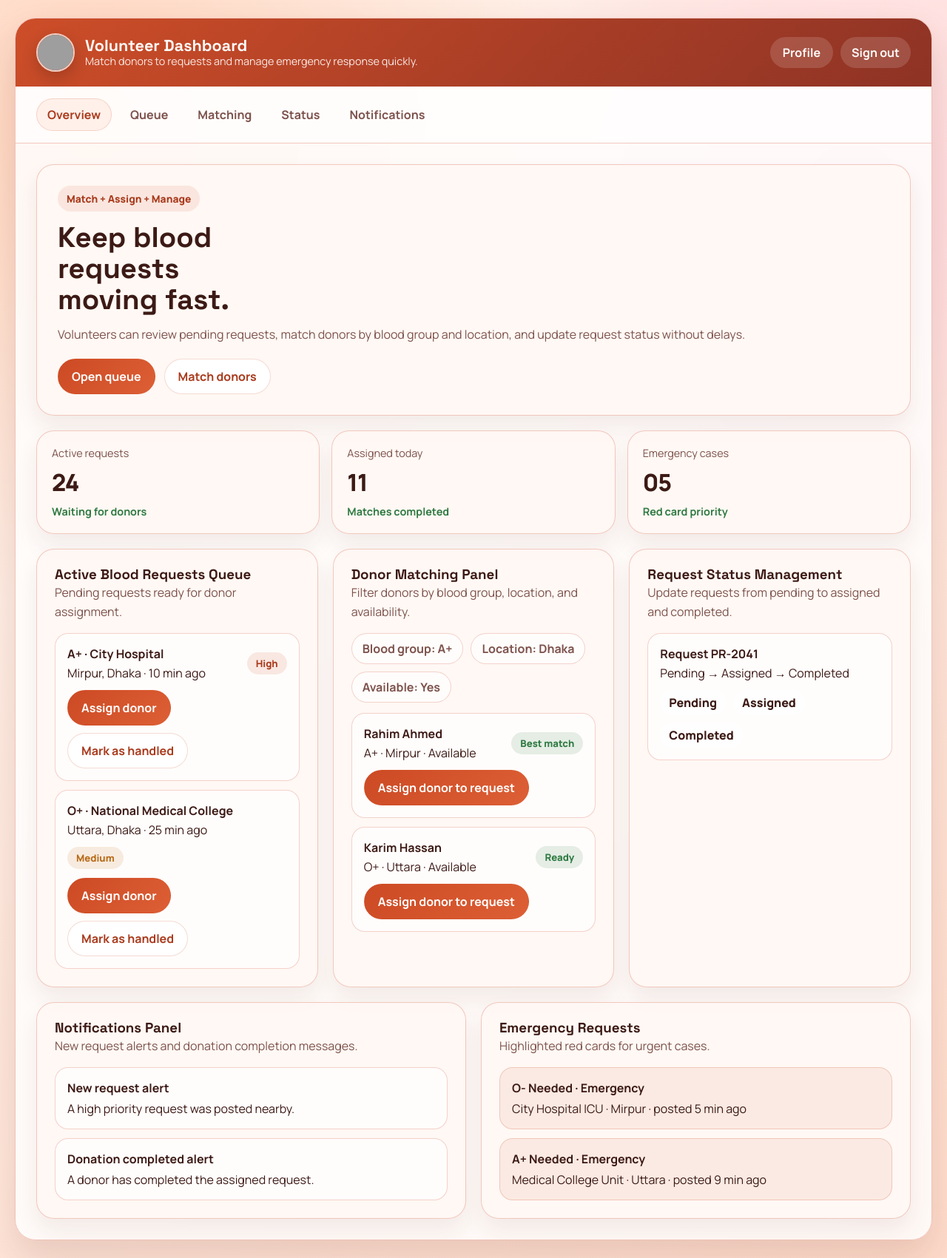
After one commit to Tamal-Ghosh/DREAM-CLUB-WEBSITE, a PHP site: page /volunteer_dashboard.html in a window 1280 px wide. The commit adds this page. Shown: the whole page at 74% size. Run offline with PHP 8.4, Linux system fonts and the light colour scheme; grey boxes are pictures that could not be loaded.

Commit message:
Admin dashboard and Volunteer Dashboard

```diff
--- a/src/frontend/css/dashboard.css
+++ b/src/frontend/css/dashboard.css
@@ -709,6 +709,195 @@ a {
   }
 }
 
+/* Volunteer dashboard */
+.queue-list,
+.matching-list,
+.notify-list,
+.user-list,
+.campaign-list,
+.overview-list {
+  display: grid;
+  gap: 12px;
+}
+
+.queue-card,
+.match-card,
+.notify-card,
+.user-card,
+.campaign-card,
+.overview-card,
+.analytics-card,
+.settings-card {
+  padding: 16px;
+  border-radius: 18px;
+  background: rgba(255, 255, 255, 0.78);
+  border: 1px solid rgba(241, 194, 184, 0.75);
+}
+
+.queue-top,
+.user-top,
+.campaign-top {
+  display: flex;
+  justify-content: space-between;
+  gap: 12px;
+  align-items: center;
+  flex-wrap: wrap;
+  margin-bottom: 10px;
+}
+
+.queue-meta,
+.user-meta,
+.campaign-meta,
+.overview-meta {
+  display: grid;
+  gap: 4px;
+}
+
+.tag,
+.role-tag,
+.metric-tag {
+  display: inline-flex;
+  align-items: center;
+  justify-content: center;
+  padding: 6px 12px;
+  border-radius: 999px;
+  font-size: 0.82rem;
+  font-weight: 800;
+}
+
+.tag.high,
+.flash.high {
+  background: rgba(204, 74, 36, 0.12);
+  color: var(--accent-dark);
+}
+
+.tag.medium {
+  background: rgba(184, 106, 22, 0.12);
+  color: var(--warn);
+}
+
+.tag.low,
+.role-tag {
+  background: rgba(47, 122, 66, 0.12);
+  color: var(--good);
+}
+
+.assign-actions,
+.status-actions,
+.campaign-actions,
+.settings-actions {
+  display: flex;
+  flex-wrap: wrap;
+  gap: 10px;
+  margin-top: 12px;
+}
+
+.flash-list {
+  display: grid;
+  gap: 12px;
+}
+
+.flash-card {
+  padding: 16px;
+  border-radius: 18px;
+  background: rgba(204, 74, 36, 0.08);
+  border: 1px solid rgba(204, 74, 36, 0.22);
+}
+
+.flash-card strong,
+.notify-card strong {
+  display: block;
+  margin-bottom: 6px;
+}
+
+.request-state {
+  display: inline-flex;
+  align-items: center;
+  justify-content: center;
+  padding: 6px 12px;
+  border-radius: 999px;
+  background: rgba(255, 255, 255, 0.72);
+  font-weight: 800;
+}
+
+/* Admin dashboard */
+.admin-grid {
+  display: grid;
+  grid-template-columns: repeat(3, minmax(0, 1fr));
+  gap: 20px;
+  margin-top: 20px;
+}
+
+.admin-grid .panel,
+.admin-grid .table-card {
+  min-height: 100%;
+}
+
+.filter-row,
+.rules-list {
+  display: flex;
+  flex-wrap: wrap;
+  gap: 10px;
+  margin-bottom: 14px;
+}
+
+.filter-chip {
+  padding: 9px 14px;
+  border-radius: 999px;
+  background: rgba(255, 255, 255, 0.78);
+  border: 1px solid rgba(241, 194, 184, 0.75);
+  font-weight: 700;
+  color: var(--muted);
+}
+
+.analytics-list {
+  display: grid;
+  gap: 12px;
+}
+
+.analytics-row {
+  display: grid;
+  grid-template-columns: 120px 1fr 60px;
+  gap: 10px;
+  align-items: center;
+}
+
+.campaign-card,
+.settings-card {
+  display: grid;
+  gap: 10px;
+}
+
+.settings-list-admin {
+  display: grid;
+  gap: 10px;
+}
+
+.settings-line {
+  padding: 14px 16px;
+  border-radius: 16px;
+  background: rgba(255, 255, 255, 0.78);
+  border: 1px solid rgba(241, 194, 184, 0.75);
+}
+
+.settings-line strong {
+  display: block;
+  margin-bottom: 4px;
+}
+
+@media (max-width: 1080px) {
+  .admin-grid {
+    grid-template-columns: 1fr;
+  }
+}
+
+@media (max-width: 720px) {
+  .analytics-row {
+    grid-template-columns: 1fr;
+  }
+}
+
+
 /* Patient dashboard extras */
 .request-form-grid {
   display: grid;
@@ -757,6 +946,10 @@ a {
 }
 
 .patient-hero-grid {
+  grid-template-columns: 1fr;
+}
+
+.volunteer-hero-grid {
   grid-template-columns: 1fr;
 }
 
--- /dev/null
+++ b/src/frontend/volunteer_dashboard.html
@@ -0,0 +1,219 @@
+<!DOCTYPE html>
+<html lang="en">
+<head>
+  <meta charset="UTF-8">
+  <meta name="viewport" content="width=device-width, initial-scale=1.0">
+  <title>Volunteer Dashboard | Dream</title>
+  <link rel="preconnect" href="https://fonts.googleapis.com">
+  <link rel="preconnect" href="https://fonts.gstatic.com" crossorigin>
+  <link href="https://fonts.googleapis.com/css2?family=Space+Grotesk:wght@400;500;600;700&family=Manrope:wght@400;500;700;800&display=swap" rel="stylesheet">
+  <link rel="stylesheet" href="css/dashboard.css">
+</head>
+<body>
+  <main class="dashboard-shell">
+    <header class="topbar">
+      <div class="brand">
+        <img class="brand-logo" src="../assets/logo.jpg" alt="Club logo">
+        <div>
+          <h1>Volunteer Dashboard</h1>
+          <p>Match donors to requests and manage emergency response quickly.</p>
+        </div>
+      </div>
+      <div class="top-actions">
+        <a class="chip profile-chip" href="#overview">Profile</a>
+        <a class="chip" href="login.html">Sign out</a>
+      </div>
+    </header>
+
+    <nav class="nav" aria-label="Dashboard sections">
+      <a class="active" href="#overview">Overview</a>
+      <a href="#queue">Queue</a>
+      <a href="#matching">Matching</a>
+      <a href="#status">Status</a>
+      <a href="#notifications">Notifications</a>
+    </nav>
+
+    <section class="dashboard-content" id="overview">
+      <div class="hero-grid volunteer-hero-grid">
+        <article class="hero-card">
+          <div class="eyebrow">Match + Assign + Manage</div>
+          <h2>Keep blood requests moving fast.</h2>
+          <p>
+            Volunteers can review pending requests, match donors by blood group and location,
+            and update request status without delays.
+          </p>
+          <div class="hero-actions">
+            <a class="btn" href="#queue">Open queue</a>
+            <a class="btn secondary" href="#matching">Match donors</a>
+          </div>
+        </article>
+      </div>
+
+      <div class="stats-grid">
+        <article class="stat">
+          <div class="label">Active requests</div>
+          <div class="value">24</div>
+          <div class="delta">Waiting for donors</div>
+        </article>
+        <article class="stat">
+          <div class="label">Assigned today</div>
+          <div class="value">11</div>
+          <div class="delta">Matches completed</div>
+        </article>
+        <article class="stat">
+          <div class="label">Emergency cases</div>
+          <div class="value">05</div>
+          <div class="delta">Red card priority</div>
+        </article>
+      </div>
+
+      <div class="admin-grid">
+        <section class="panel" id="queue">
+          <div class="panel-header">
+            <div>
+              <h3>Active Blood Requests Queue</h3>
+              <p>Pending requests ready for donor assignment.</p>
+            </div>
+          </div>
+
+          <div class="queue-list">
+            <article class="queue-card">
+              <div class="queue-top">
+                <div class="queue-meta">
+                  <strong>A+ · City Hospital</strong>
+                  <span>Mirpur, Dhaka · 10 min ago</span>
+                </div>
+                <span class="tag high">High</span>
+              </div>
+              <div class="assign-actions">
+                <a class="btn" href="#matching">Assign donor</a>
+                <a class="btn secondary" href="#status">Mark as handled</a>
+              </div>
+            </article>
+
+            <article class="queue-card">
+              <div class="queue-top">
+                <div class="queue-meta">
+                  <strong>O+ · National Medical College</strong>
+                  <span>Uttara, Dhaka · 25 min ago</span>
+                </div>
+                <span class="tag medium">Medium</span>
+              </div>
+              <div class="assign-actions">
+                <a class="btn" href="#matching">Assign donor</a>
+                <a class="btn secondary" href="#status">Mark as handled</a>
+              </div>
+            </article>
+          </div>
+        </section>
+
+        <section class="table-card" id="matching">
+          <div class="panel-header">
+            <div>
+              <h3>Donor Matching Panel</h3>
+              <p>Filter donors by blood group, location, and availability.</p>
+            </div>
+          </div>
+
+          <div class="filter-row">
+            <span class="filter-chip">Blood group: A+</span>
+            <span class="filter-chip">Location: Dhaka</span>
+            <span class="filter-chip">Available: Yes</span>
+          </div>
+
+          <div class="matching-list">
+            <article class="match-card">
+              <div class="user-top">
+                <div class="user-meta">
+                  <strong>Rahim Ahmed</strong>
+                  <span>A+ · Mirpur · Available</span>
+                </div>
+                <span class="role-tag">Best match</span>
+              </div>
+              <div class="assign-actions">
+                <a class="btn" href="#status">Assign donor to request</a>
+              </div>
+            </article>
+
+            <article class="match-card">
+              <div class="user-top">
+                <div class="user-meta">
+                  <strong>Karim Hassan</strong>
+                  <span>O+ · Uttara · Available</span>
+                </div>
+                <span class="role-tag">Ready</span>
+              </div>
+              <div class="assign-actions">
+                <a class="btn" href="#status">Assign donor to request</a>
+              </div>
+            </article>
+          </div>
+        </section>
+
+        <section class="table-card" id="status">
+          <div class="panel-header">
+            <div>
+              <h3>Request Status Management</h3>
+              <p>Update requests from pending to assigned and completed.</p>
+            </div>
+          </div>
+
+          <div class="overview-list">
+            <article class="overview-card">
+              <div class="overview-meta">
+                <strong>Request PR-2041</strong>
+                <span>Pending → Assigned → Completed</span>
+              </div>
+              <div class="status-actions">
+                <span class="request-state">Pending</span>
+                <span class="request-state">Assigned</span>
+                <span class="request-state">Completed</span>
+              </div>
+            </article>
+          </div>
+        </section>
+      </div>
+
+      <div class="bottom-grid">
+        <section class="panel" id="notifications">
+          <div class="panel-header">
+            <div>
+              <h3>Notifications Panel</h3>
+              <p>New request alerts and donation completion messages.</p>
+            </div>
+          </div>
+          <div class="notify-list">
+            <article class="notify-card">
+              <strong>New request alert</strong>
+              <span>A high priority request was posted nearby.</span>
+            </article>
+            <article class="notify-card">
+              <strong>Donation completed alert</strong>
+              <span>A donor has completed the assigned request.</span>
+            </article>
+          </div>
+        </section>
+
+        <section class="panel">
+          <div class="panel-header">
+            <div>
+              <h3>Emergency Requests</h3>
+              <p>Highlighted red cards for urgent cases.</p>
+            </div>
+          </div>
+          <div class="flash-list">
+            <article class="flash-card">
+              <strong>O- Needed · Emergency</strong>
+              <span>City Hospital ICU · Mirpur · posted 5 min ago</span>
+            </article>
+            <article class="flash-card high">
+              <strong>A+ Needed · Emergency</strong>
+              <span>Medical College Unit · Uttara · posted 9 min ago</span>
+            </article>
+          </div>
+        </section>
+      </div>
+    </section>
+  </main>
+</body>
+</html>
```
Also changed, not shown: src/frontend/admin_dashboard.html (added, +210 -0 lines).
